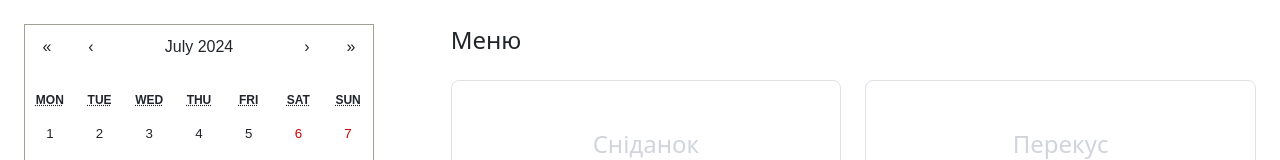
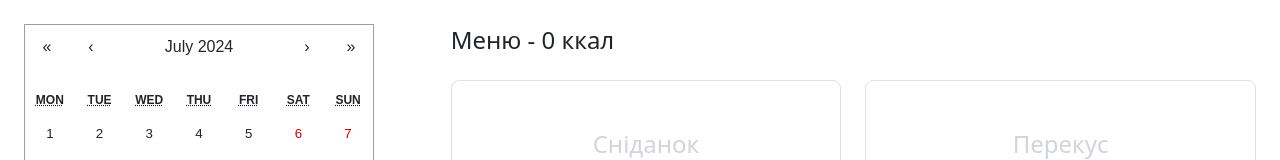
Before and after one commit to anna-zagrebelnaya/recipes-frontend, a React (Create React App) app: page / in a window 1280 px wide. Shown: the top 160 px of the page. Built offline with nearby package versions, Linux system fonts and the light colour scheme; no server answers.

Commit message:
Add menu calories

```diff
--- a/src/components/menus/MenuCalendar.js
+++ b/src/components/menus/MenuCalendar.js
@@ -99,6 +99,16 @@ function MenuCalendar() {
     handleCloseRecipeListModal();
   };
 
+  const calculateTotalCalories = () => {
+    if (!menu) return 0;
+    let totalCalories = 0;
+    if (menu.breakfast) totalCalories += menu.breakfast.calories;
+    if (menu.snack) totalCalories += menu.snack.calories;
+    if (menu.lunch) totalCalories += menu.lunch.calories;
+    if (menu.dinner) totalCalories += menu.dinner.calories;
+    return totalCalories;
+  };
+
   return (
     <div className="flex flex-wrap">
       <div className="w-1/3 p-4 min-w-72">
@@ -108,7 +118,7 @@ function MenuCalendar() {
         />
       </div>
       <div className="w-2/3 p-4">
-        <h2 className="text-2xl mb-4">Меню</h2>
+        <h2 className="text-2xl mb-4">Меню - {calculateTotalCalories()} ккал</h2>
         <div className="grid grid-cols-1 md:grid-cols-2 gap-4">
           <div>
             {menu && menu.breakfast ? (
```
